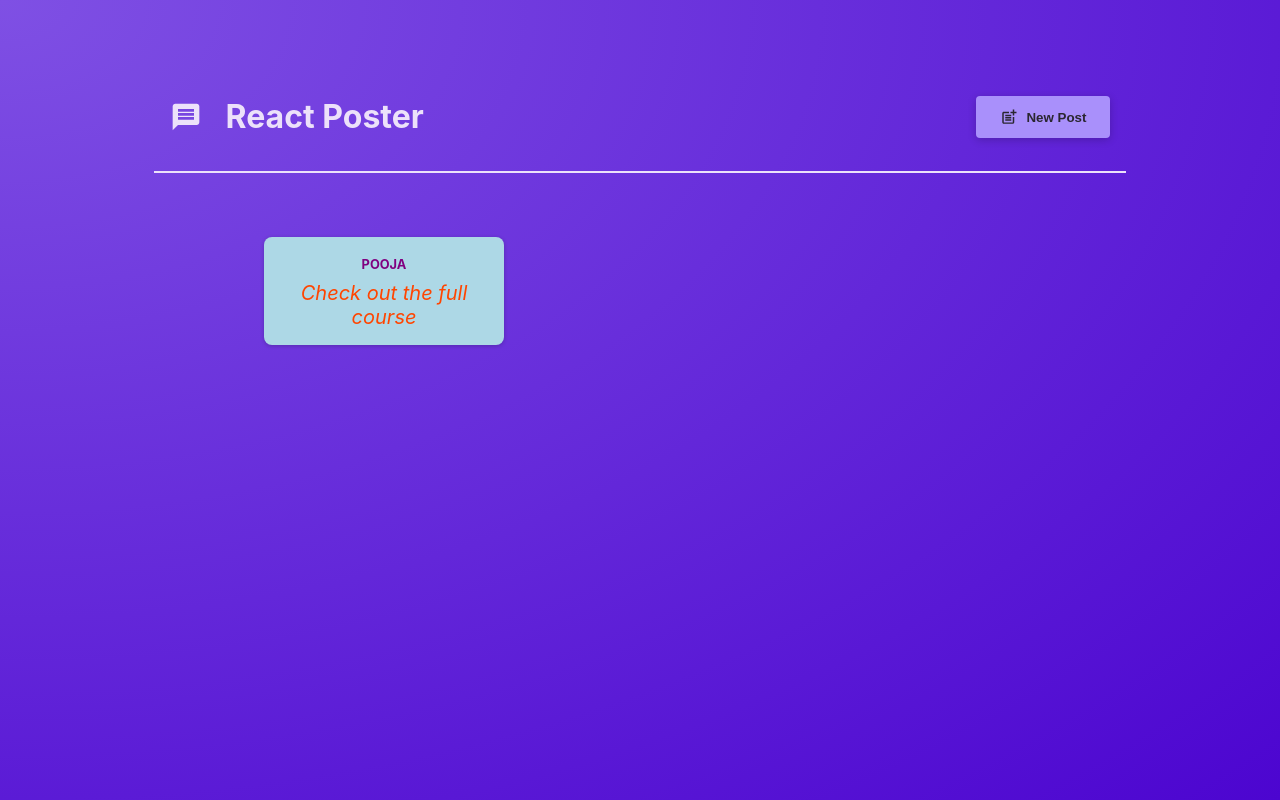
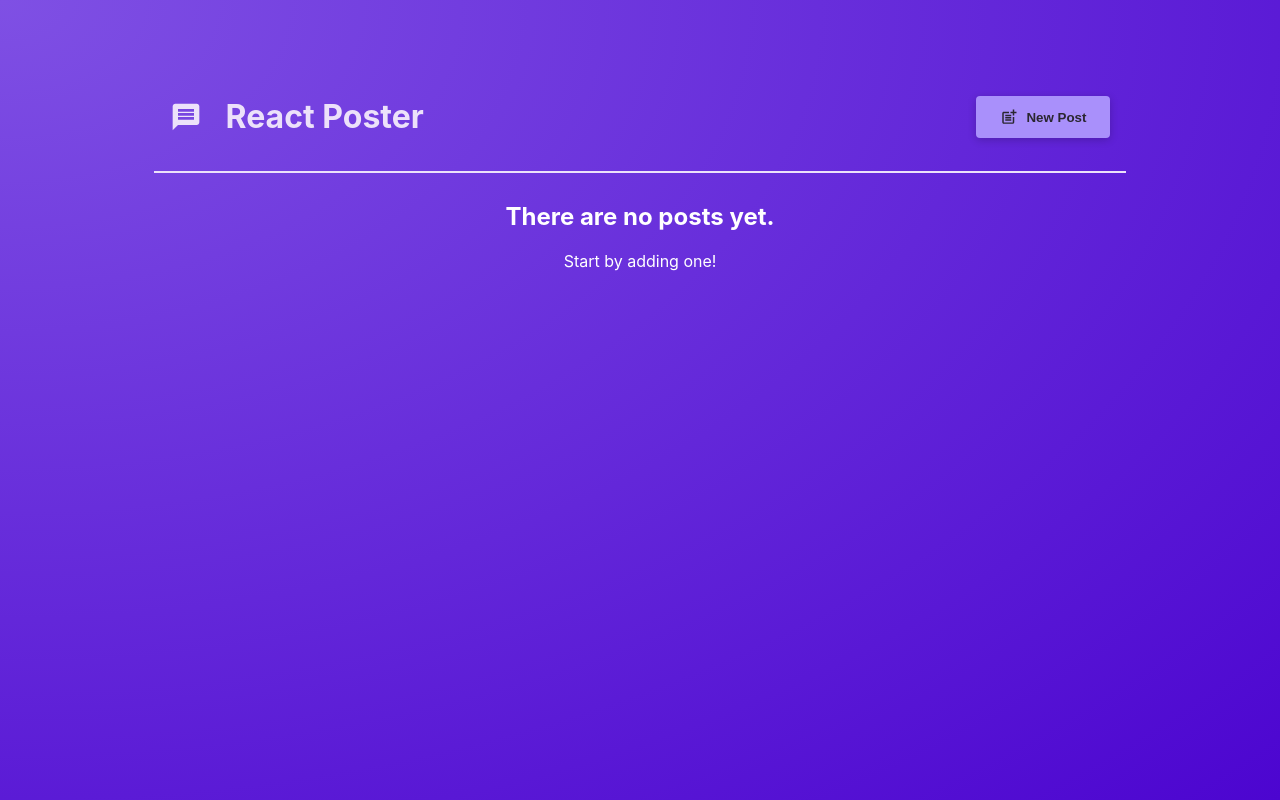
Before and after one commit to mithunj43/React, a React (Vite) app in the folder react-crash-course/: page / in a window 1280 px wide. Built offline with nearby package versions, Linux system fonts and the light colour scheme.

Commit message:
Outputting List Data

```diff
--- a/react-crash-course/src/components/PostsList.jsx
+++ b/react-crash-course/src/components/PostsList.jsx
@@ -17,9 +17,18 @@
             <NewPost onAddPost = {addPostHandler}
              onCancel = {onStopPosting}/>
         </Modal> )}
-        <ul className={classes.posts}>
-        <Post author ="Pooja" body ="Check out the full course"/>
-        </ul>
+        {posts.length > 0 &&
+            (<ul className={classes.posts}>
+                {posts.map((post) => <Post key = {post.body}
+                author = {post.author} body = {post.body}/>)}
+            </ul>
+        )}
+        {posts.length === 0  && (
+            <div style={{textAlign: 'center', color: 'white'}}>
+                <h2> There are no posts yet.</h2>
+                <p> Start by adding one!</p>
+            </div>
+        )}
     </>
    );
 }
```
